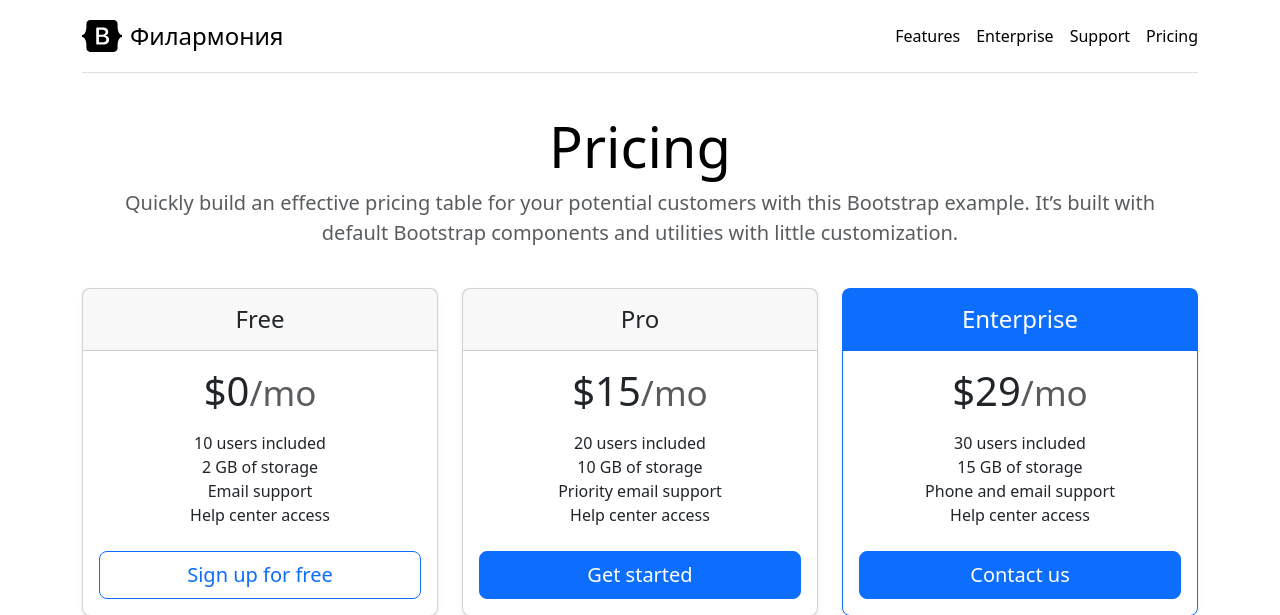
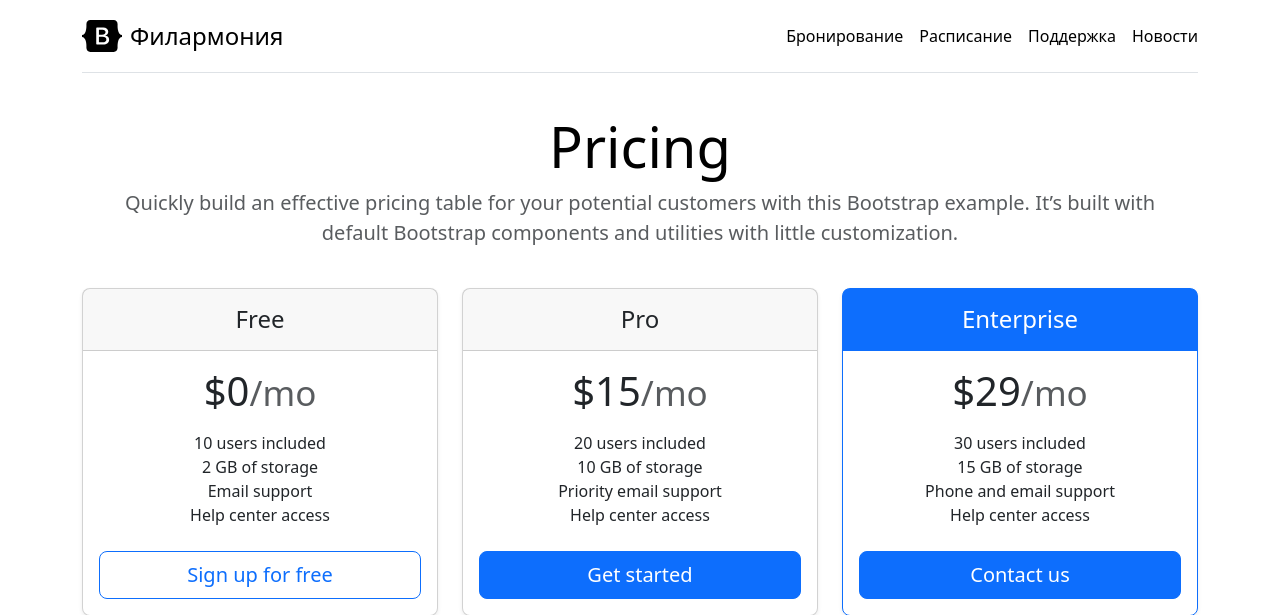
Before and after one commit to Sparki-Fluffy/tasksite, a Django app: page / in a window 1280 px wide. Shown: the top 615 px of the page. Run offline with Django 5.2, Linux system fonts and the light colour scheme.

Commit message:
Изменён tooltip на иконке в шапке и добавлены пунткы меню для основных страниц сайта в виде заглушек.

```diff
--- a/philharmonic/apps/main/templates/main/index.html
+++ b/philharmonic/apps/main/templates/main/index.html
@@ -60,15 +60,15 @@
   <header>
     <div class="d-flex flex-column flex-md-row align-items-center pb-3 mb-4 border-bottom">
       <a href="/" class="d-flex align-items-center link-body-emphasis text-decoration-none">
-        <svg xmlns="http://www.w3.org/2000/svg" width="40" height="32" class="me-2" viewBox="0 0 118 94" role="img"><title>Bootstrap</title><path fill-rule="evenodd" clip-rule="evenodd" d="M24.509 0c-6.733 0-11.715 5.893-11.492 12.284.214 6.14-.064 14.092-2.066 20.577C8.943 39.365 5.547 43.485 0 44.014v5.972c5.547.529 8.943 4.649 10.951 11.153 2.002 6.485 2.28 14.437 2.066 20.577C12.794 88.106 17.776 94 24.51 94H93.5c6.733 0 11.714-5.893 11.491-12.284-.214-6.14.064-14.092 2.066-20.577 2.009-6.504 5.396-10.624 10.943-11.153v-5.972c-5.547-.529-8.934-4.649-10.943-11.153-2.002-6.484-2.28-14.437-2.066-20.577C105.214 5.894 100.233 0 93.5 0H24.508zM80 57.863C80 66.663 73.436 72 62.543 72H44a2 2 0 01-2-2V24a2 2 0 012-2h18.437c9.083 0 15.044 4.92 15.044 12.474 0 5.302-4.01 10.049-9.119 10.88v.277C75.317 46.394 80 51.21 80 57.863zM60.521 28.34H49.948v14.934h8.905c6.884 0 10.68-2.772 10.68-7.727 0-4.643-3.264-7.207-9.012-7.207zM49.948 49.2v16.458H60.91c7.167 0 10.964-2.876 10.964-8.281 0-5.406-3.903-8.178-11.425-8.178H49.948z" fill="currentColor"></path></svg>
+        <svg xmlns="http://www.w3.org/2000/svg" width="40" height="32" class="me-2" viewBox="0 0 118 94" role="img"><title>С музыкой вместе</title><path fill-rule="evenodd" clip-rule="evenodd" d="M24.509 0c-6.733 0-11.715 5.893-11.492 12.284.214 6.14-.064 14.092-2.066 20.577C8.943 39.365 5.547 43.485 0 44.014v5.972c5.547.529 8.943 4.649 10.951 11.153 2.002 6.485 2.28 14.437 2.066 20.577C12.794 88.106 17.776 94 24.51 94H93.5c6.733 0 11.714-5.893 11.491-12.284-.214-6.14.064-14.092 2.066-20.577 2.009-6.504 5.396-10.624 10.943-11.153v-5.972c-5.547-.529-8.934-4.649-10.943-11.153-2.002-6.484-2.28-14.437-2.066-20.577C105.214 5.894 100.233 0 93.5 0H24.508zM80 57.863C80 66.663 73.436 72 62.543 72H44a2 2 0 01-2-2V24a2 2 0 012-2h18.437c9.083 0 15.044 4.92 15.044 12.474 0 5.302-4.01 10.049-9.119 10.88v.277C75.317 46.394 80 51.21 80 57.863zM60.521 28.34H49.948v14.934h8.905c6.884 0 10.68-2.772 10.68-7.727 0-4.643-3.264-7.207-9.012-7.207zM49.948 49.2v16.458H60.91c7.167 0 10.964-2.876 10.964-8.281 0-5.406-3.903-8.178-11.425-8.178H49.948z" fill="currentColor"></path></svg>
         <span class="fs-4">Филармония</span>
       </a>
 
       <nav class="d-inline-flex mt-2 mt-md-0 ms-md-auto">
-        <a class="me-3 py-2 link-body-emphasis text-decoration-none" href="#">Features</a>
-        <a class="me-3 py-2 link-body-emphasis text-decoration-none" href="#">Enterprise</a>
-        <a class="me-3 py-2 link-body-emphasis text-decoration-none" href="#">Support</a>
-        <a class="py-2 link-body-emphasis text-decoration-none" href="#">Pricing</a>
+        <a class="me-3 py-2 link-body-emphasis text-decoration-none" href="#">Бронирование</a>
+        <a class="me-3 py-2 link-body-emphasis text-decoration-none" href="#">Расписание</a>
+        <a class="me-3 py-2 link-body-emphasis text-decoration-none" href="#">Поддержка</a>
+        <a class="py-2 link-body-emphasis text-decoration-none" href="#">Новости</a>
       </nav>
     </div>
 
```
